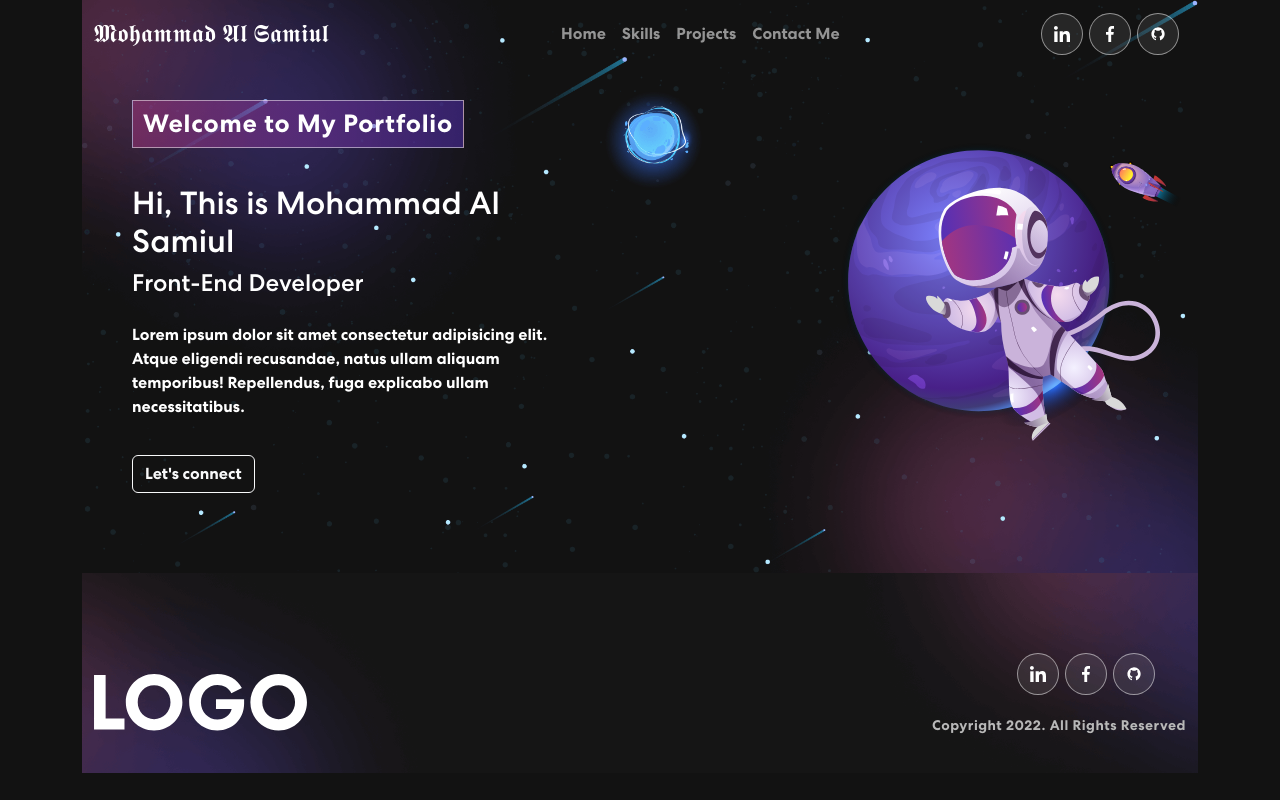
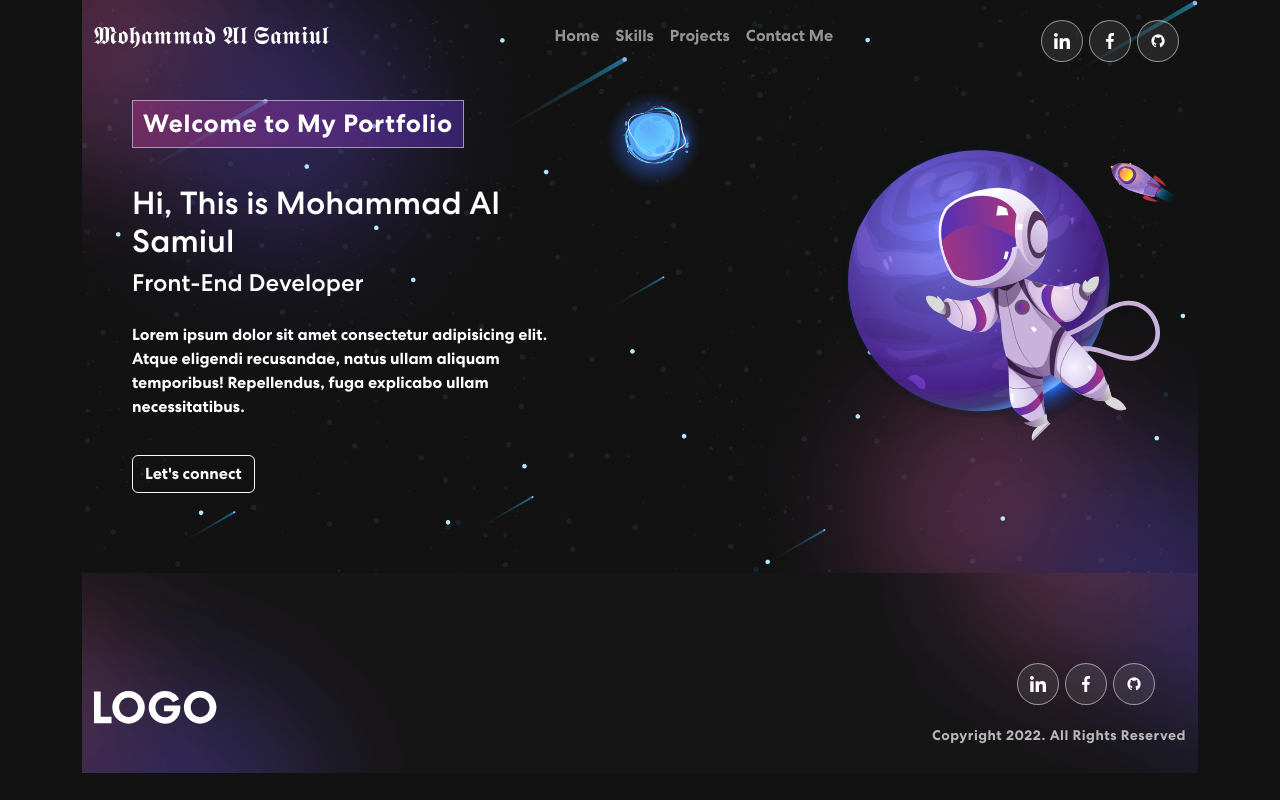
Before and after one commit to mohammad-al-samiul/portfolio-website-with-react, a React (Create React App) app: page / in a window 1280 px wide. Built offline with nearby package versions, Linux system fonts and the light colour scheme.

Commit message:
footer responsive

```diff
--- a/src/Pages/Shared/Footer/Footer.css
+++ b/src/Pages/Shared/Footer/Footer.css
@@ -36,3 +36,13 @@
 .social-icon a img {
   width: 40%;
 }
+
+@media screen and (min-width: 480px) {
+  .social-icon {
+    margin-top: 10px;
+    margin-left: 13px;
+  }
+  .image-logo {
+    width: 23%;
+  }
+}
--- a/src/Pages/Shared/Header/Header.js
+++ b/src/Pages/Shared/Header/Header.js
@@ -68,6 +68,7 @@ const Header = () => {
                     rel="noreferrer">
                     <img src={icon1} alt="" />
                   </a>
+
                   <a href="https://www.facebook.com/alsamiul123/" target="_blank" rel="noreferrer">
                     <img src={icon2} alt="" />
                   </a>
```
